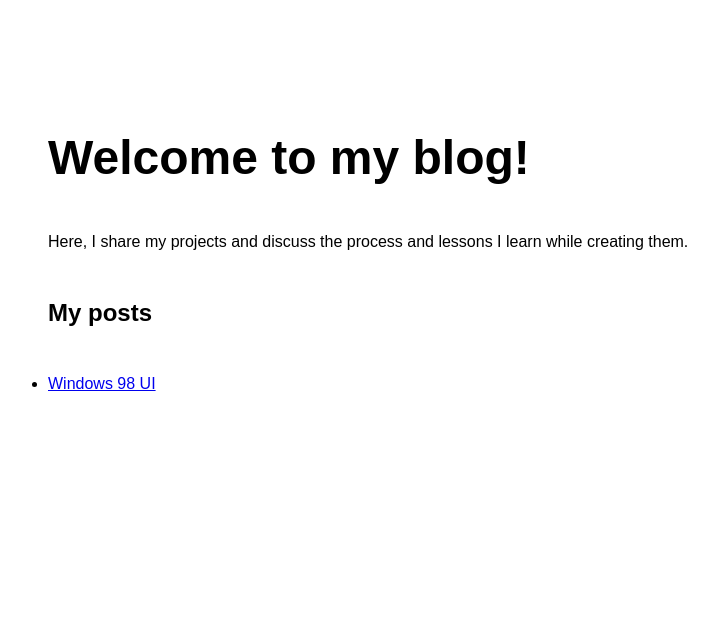
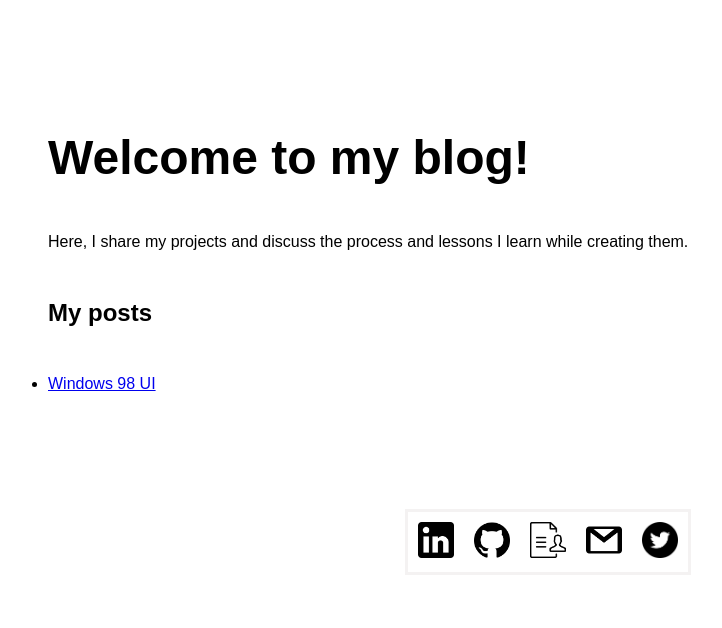
Before and after one commit to veronicadip/veronicadip.github.io, an Eleventy site: page blog/home.md in a window 1280 px wide. Shown: the whole page, without its empty margins (92-814 px from the left). Built offline with nearby package versions, Linux system fonts and the light colour scheme; Eleventy itself is replaced by a stand-in of ours; files that its build step writes are made by us from their sources.

Commit message:
feat - footer and link to home in blog

```diff
--- a/_includes/base.njk
+++ b/_includes/base.njk
@@ -49,7 +49,8 @@
         border-color: #f4f2f2;
         border-style: solid;
         transition: box-shadow 1s;
-        margin-top: 30px;
+        max-width: 17.5rem;
+        margin: 50px auto;
       }
       .icons:hover {
         box-shadow: -8px 9px 10px -6px rgba(148, 148, 148, 0.75);
@@ -71,5 +72,46 @@
     <div class="container">
     {{ content | safe }}
     </div>
+    <div class="container">
+    <ul style="list-style-type: none" class="icons">
+  <li>
+    <a href="https://www.linkedin.com/in/veronica-dip/" target="_blank">
+      <img
+        src="/assets/linkedin-logo.png"
+        alt="LinkedIn logo"
+        class="linkedinLogo"
+      />
+    </a>
+  </li>
+  <li>
+    <a href="https://github.com/veronicadip/" target="_blank">
+      <img
+        src="/assets/github-logo.png"
+        alt="GitHub Logo"
+        class="githubLogo"
+      />
+    </a>
+  </li>
+  <li>
+    <a href="/Dip-Veronica-CV.pdf" target="_blank">
+      <img src="/assets/resume.png" alt="Drawing of a resume" class="CVLogo" />
+    </a>
+  </li>
+  <li>
+    <a href="mailto:dipmveronica@gmail.com" target="_blank">
+      <img src="/assets/gmail-logo.png" alt="Gmail logo" class="gmailLogo" />
+    </a>
+  </li>
+  <li>
+    <a href="https://twitter.com/mveronicadip" target="_blank">
+      <img
+        src="/assets/twitter-logo.png"
+        alt="Twitter logo"
+        class="twitterLogo"
+      />
+    </a>
+  </li>
+</ul>
+</div>
   </body>
 </html>
```
Also changed, not shown: blog/blogs/1/1.md (+2 -0 lines).
